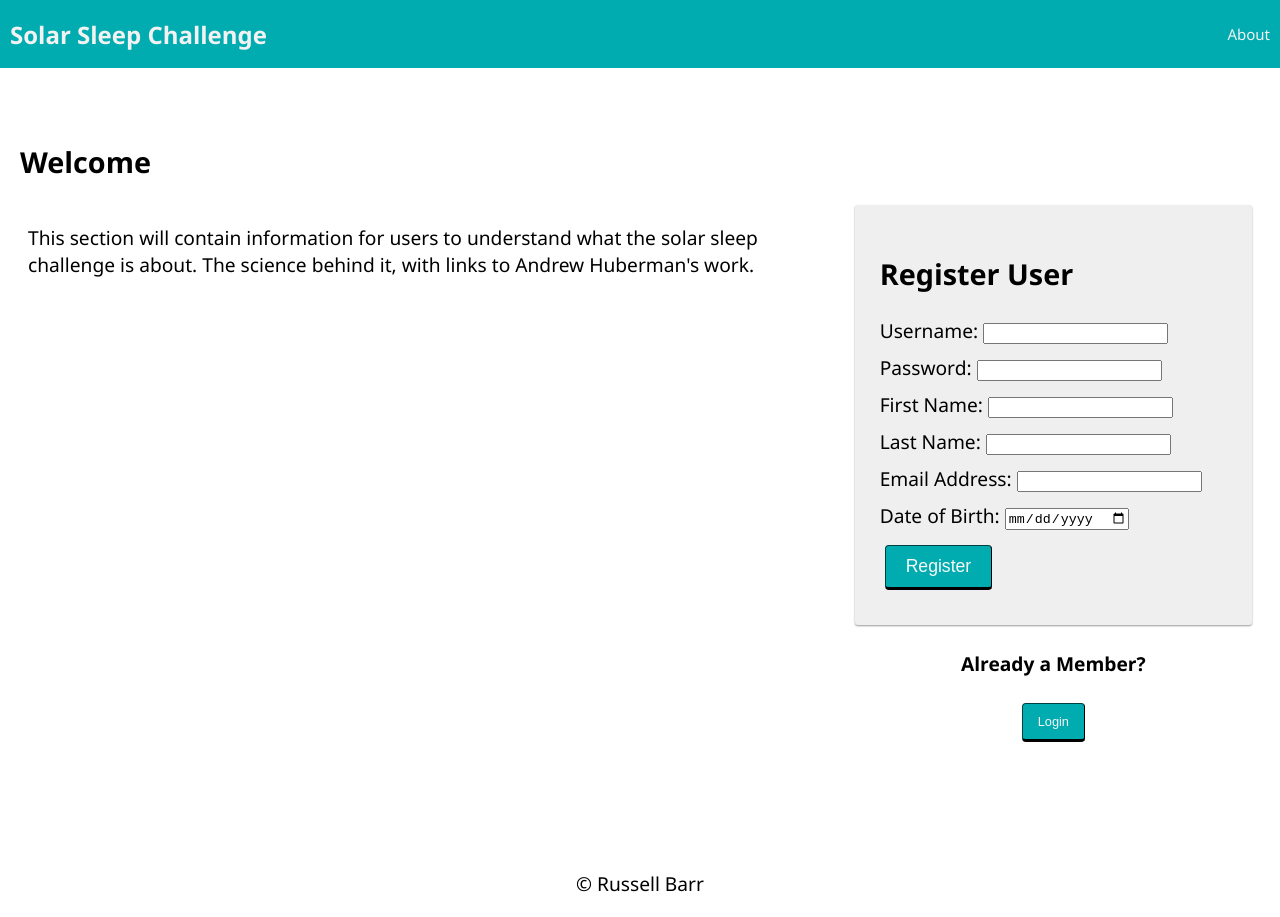
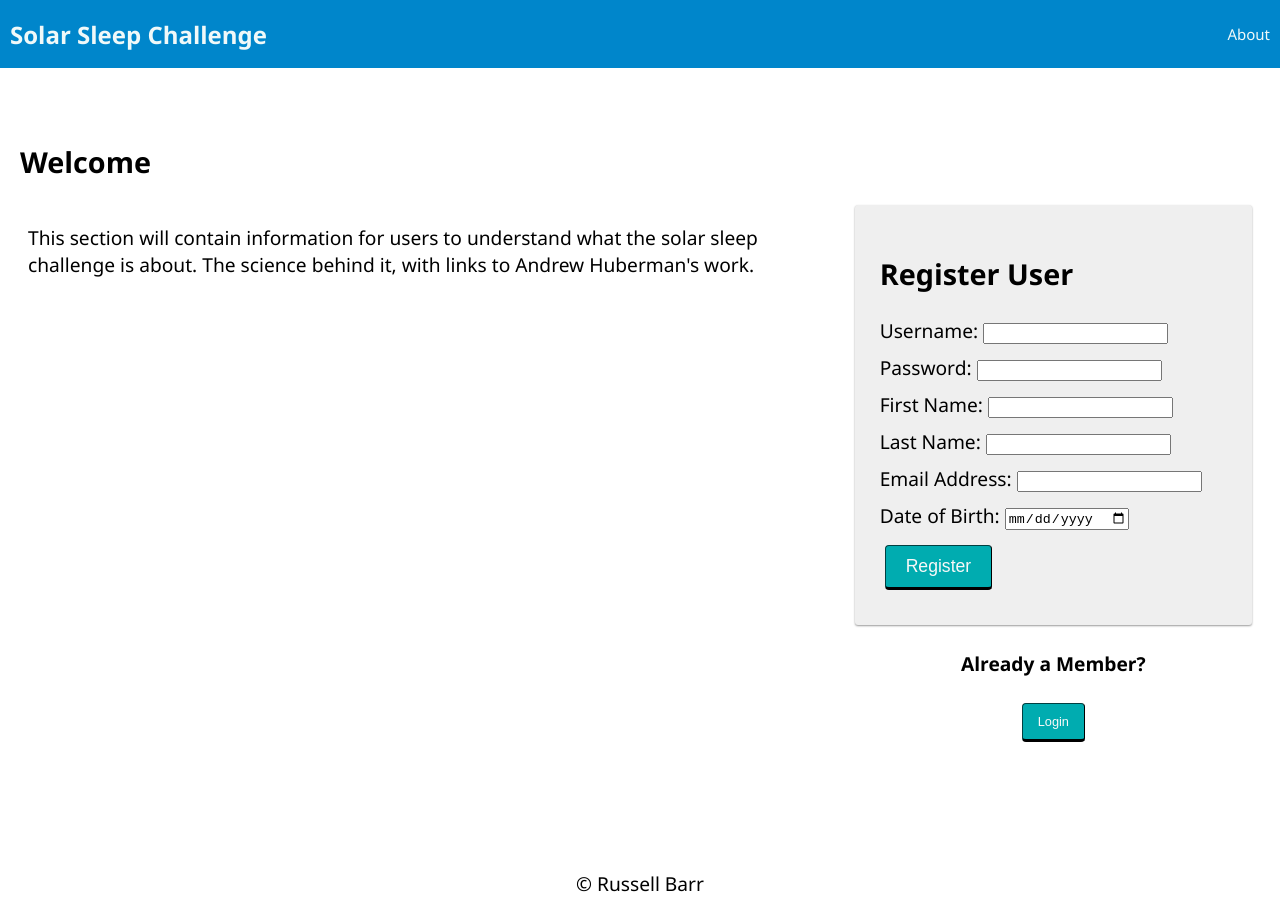
Before and after one commit to BarrSquared/solar-sleep-app, a React (Create React App) app: page /home#/home in a window 1280 px wide. Built offline with nearby package versions, Linux system fonts and the light colour scheme; no server answers.

Commit message:
added mui and updated styling

```diff
--- a/package.json
+++ b/package.json
@@ -5,6 +5,9 @@
   "proxy": "http://localhost:5000",
   "dependencies": {
     "@material-ui/core": "^4.12.3",
+    "@mui/material": "^5.0.4",
+    "@mui/styled-engine-sc": "^5.0.3",
+    "@react-icons/all-files": "^4.1.0",
     "axios": "^0.21.1",
     "bcryptjs": "^2.4.3",
     "cookie-session": "^2.0.0-rc.1",
@@ -24,7 +27,8 @@
     "react-scripts": "^4.0.1",
     "redux": "^4.0.5",
     "redux-logger": "^3.0.6",
-    "redux-saga": "^1.1.3"
+    "redux-saga": "^1.1.3",
+    "styled-components": "^5.3.3"
   },
   "scripts": {
     "start": "node server/server.js",
--- a/src/components/Nav/Nav.css
+++ b/src/components/Nav/Nav.css
@@ -5,7 +5,7 @@
   align-items: center;
 
   margin: 0 0 30px;
-  background-color: #00acb0;
+  background-color: #0086CB;
   overflow: hidden;
 }
 
@@ -16,15 +16,15 @@
 .nav-title {
   font-size: 24px;
   font-weight: 700;
-  color: #f2f2f2;
+  color: #F0F9F9;
   padding-left: 10px;
   margin: 0;
 }
 
 .navLink {
   display: inline-block;
-  color: #f2f2f2;
-  background-color: #00acb0;
+  color: #F0F9F9;
+  background-color: #0086CB;
   text-align: center;
   padding: 24px 10px;
   text-decoration: none;
@@ -38,5 +38,5 @@
 }
 
 .navLink:hover {
-  background-color: #008183;
+  background-color: #68CDE7;
 }
--- a/src/components/Nav/Nav.jsx
+++ b/src/components/Nav/Nav.jsx
@@ -3,6 +3,8 @@ import { Link } from 'react-router-dom';
 import LogOutButton from '../LogOutButton/LogOutButton';
 import './Nav.css';
 import { useSelector } from 'react-redux';
+
+// import Paper from 'material-ui/paper';
 
 function Nav() {
   const user = useSelector((store) => store.user);
```
